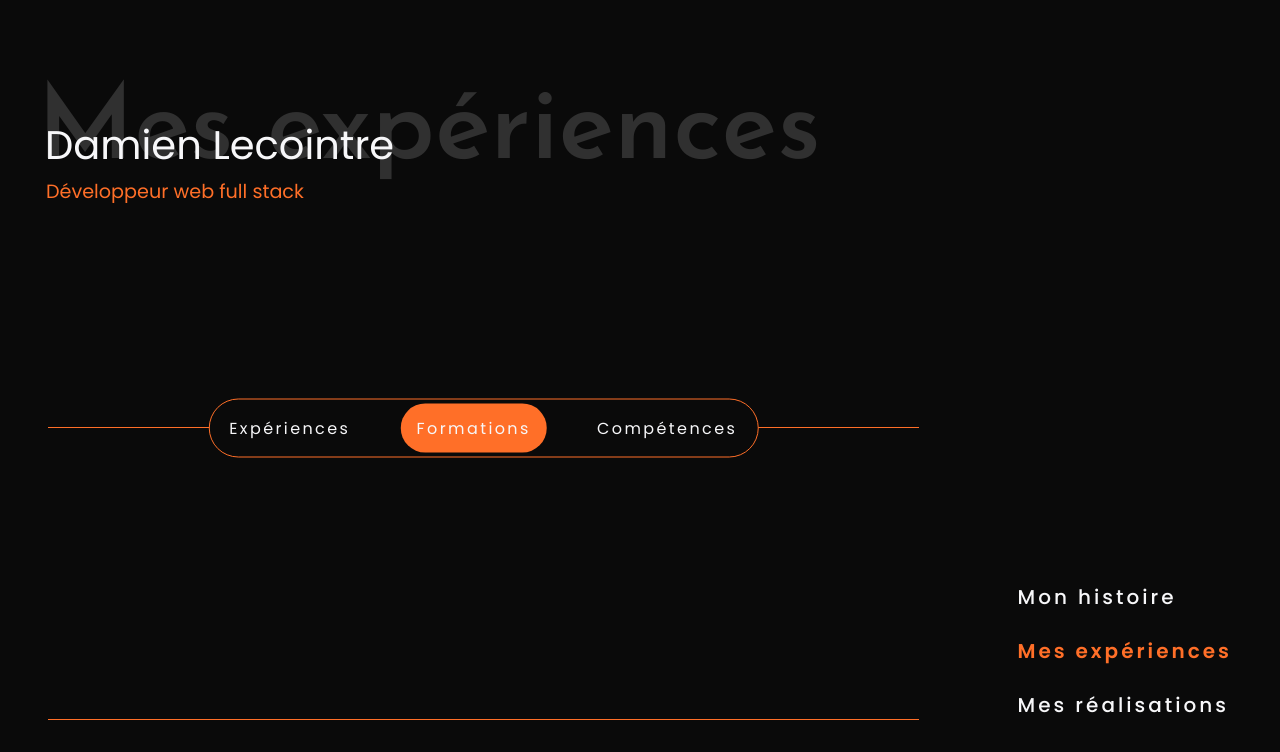
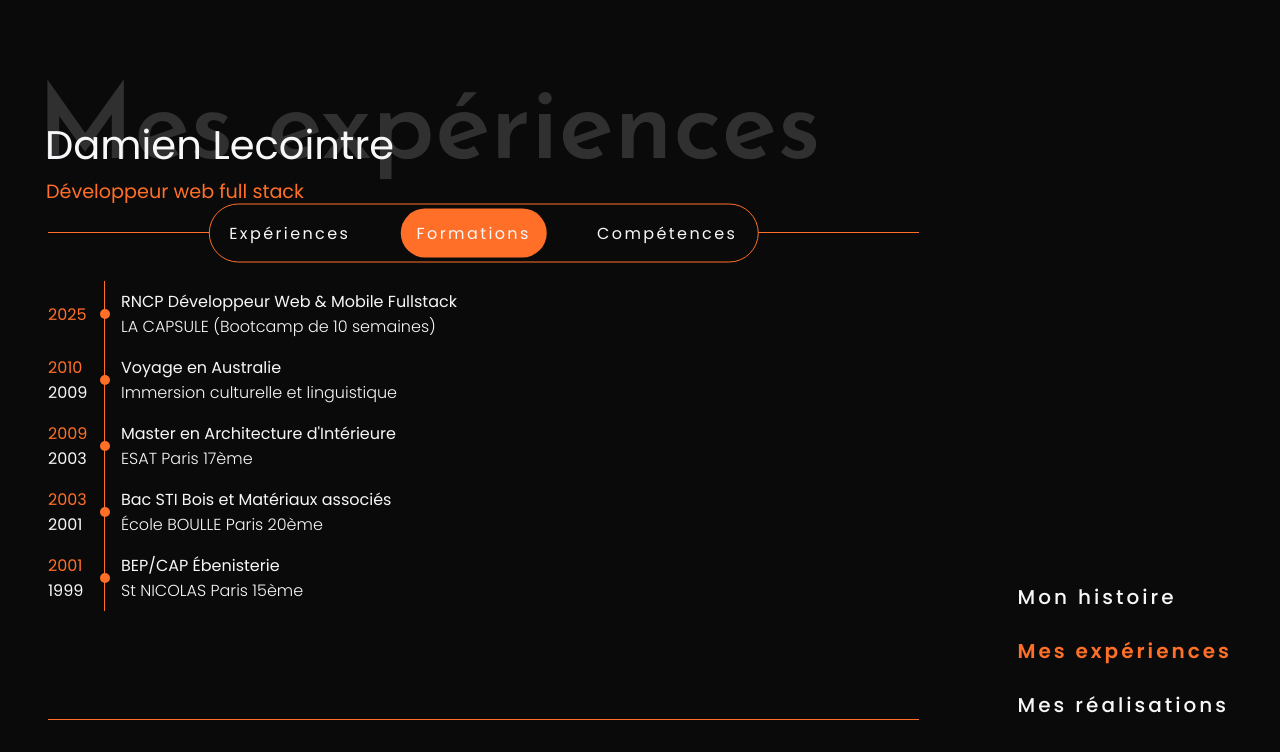
Before and after one commit to DamienLecointre/Portfolio-Frontend, a Next.js app: page /mes-experiences in a window 1280 px wide. Both pictures are taken after a click on the button "Formations". Shown: the top 752 px of the page. Built offline with nearby package versions, Linux system fonts and the light colour scheme.

Commit message:
added framer motion + added animation for Experiences component

```diff
--- a/package.json
+++ b/package.json
@@ -14,6 +14,7 @@
     "@fortawesome/free-regular-svg-icons": "^7.0.1",
     "@fortawesome/free-solid-svg-icons": "^7.0.0",
     "@fortawesome/react-fontawesome": "^3.0.2",
+    "framer-motion": "^12.23.18",
     "next": "^15.5.3",
     "react": "^19.1.1",
     "react-dom": "^19.1.1",
--- a/src/app/mes-experiences/page.tsx
+++ b/src/app/mes-experiences/page.tsx
@@ -10,7 +10,10 @@ import PageTitle from "@/components/ui/molecules/PageTitle";
 import LineDivider from "@/components/ui/elements/LineDivider";
 import ActionBtnContainer from "@/components/ui/molecules/ActionBtnContainer";
 import ExperiencesDisplay from "@/components/sections/experiences/ExperiencesDisplay";
+import FormationsDisplay from "@/components/sections/formations/FormationsDisplay";
 import Header from "@/components/layout/Header";
+
+import { motion, AnimatePresence } from "framer-motion";
 
 import styles from "@/styles/pages/SitePageSetup.module.scss";
 
@@ -33,7 +36,33 @@ function ExperiencePage() {
           <LineDivider lineDivider="lineTopDivider" />
           <ActionBtnContainer activeId={activeId} setActiveId={setActiveId} />
         </div>
-        {activeId === 1 ? <ExperiencesDisplay isActive={activeId} /> : ""}
+        <AnimatePresence mode="wait">
+          {activeId === 1 && (
+            <motion.div
+              className={styles.motionContainer}
+              key="experiences"
+              initial={{ opacity: 0, y: 20 }}
+              animate={{ opacity: 1, y: 0 }}
+              exit={{ opacity: 0, y: -20 }}
+              transition={{ duration: 0.5, ease: "easeInOut" }}
+            >
+              <ExperiencesDisplay />
+            </motion.div>
+          )}
+
+          {activeId === 2 && (
+            <motion.div
+              className={styles.motionContainer}
+              key="formations"
+              initial={{ opacity: 0, y: 20 }}
+              animate={{ opacity: 1, y: 0 }}
+              exit={{ opacity: 0, y: -20 }}
+              transition={{ duration: 0.5, ease: "easeInOut" }}
+            >
+              <FormationsDisplay />
+            </motion.div>
+          )}
+        </AnimatePresence>
         <LineDivider />
       </div>
       {!isMobile && <Header />}
--- a/src/components/sections/experiences/ExperiencesDisplay.tsx
+++ b/src/components/sections/experiences/ExperiencesDisplay.tsx
@@ -3,16 +3,9 @@ import ExperiencesCard from "@/components/ui/cards/ExperiencesCard";
 
 import styles from "@/styles/components/sections/experiences/ExperiencesDisplay.module.scss";
 
-type Props = {
-  isActive: number;
-};
-function ExperiencesDisplay({ isActive }: Props) {
+function ExperiencesDisplay() {
   return (
-    <div
-      className={`${styles.experiencesContainer} ${
-        isActive === 1 ? styles.showContainer : ""
-      } `}
-    >
+    <div className={styles.experiencesContainer}>
       {experiencesData.map((item) => (
         <ExperiencesCard key={item.id} {...item} />
       ))}
--- a/src/components/sections/formations/FormationsDisplay.tsx
+++ b/src/components/sections/formations/FormationsDisplay.tsx
@@ -1,13 +1,15 @@
 import FormationCard from "@/components/ui/cards/FormationCard";
 import { formationsData } from "@/data/sections/formations/FormationsData";
 
+import styles from "@/styles/components/sections/formations/FormationsDisplay.module.scss";
+
 function FormationsDisplay() {
   return (
-    <>
+    <div className={styles.formationsContainer}>
       {formationsData.map((item) => (
         <FormationCard key={item.id} {...item} />
       ))}
-    </>
+    </div>
   );
 }
 
--- a/src/styles/components/sections/experiences/ExperiencesDisplay.module.scss
+++ b/src/styles/components/sections/experiences/ExperiencesDisplay.module.scss
@@ -2,12 +2,5 @@
   height: 100%;
   display: flex;
   align-items: center;
-  opacity: 1;
   column-gap: $space56;
-  transition: $mediumTransition;
 }
-
-.hiddenContainer {
-  opacity: 0;
-  transition: $mediumTransition;
-}
--- a/src/styles/pages/SitePageSetup.module.scss
+++ b/src/styles/pages/SitePageSetup.module.scss
@@ -48,6 +48,10 @@
   }
 }
 
+.motionContainer {
+  height: 100%;
+}
+
 // ---------------------------------------------------------
 // MEDIA QUERRIES
 // ---------------------------------------------------------
```
Also changed, not shown: src/components/sections/formations/FormationsContainer.tsx (deleted, +0 -13 lines), src/styles/components/sections/formations/FormationsDisplay.module.scss (added), src/styles/components/ui/cards/FormationsCard.module.scss (added), 1 other file (tests, documents, lock files or other folders).
